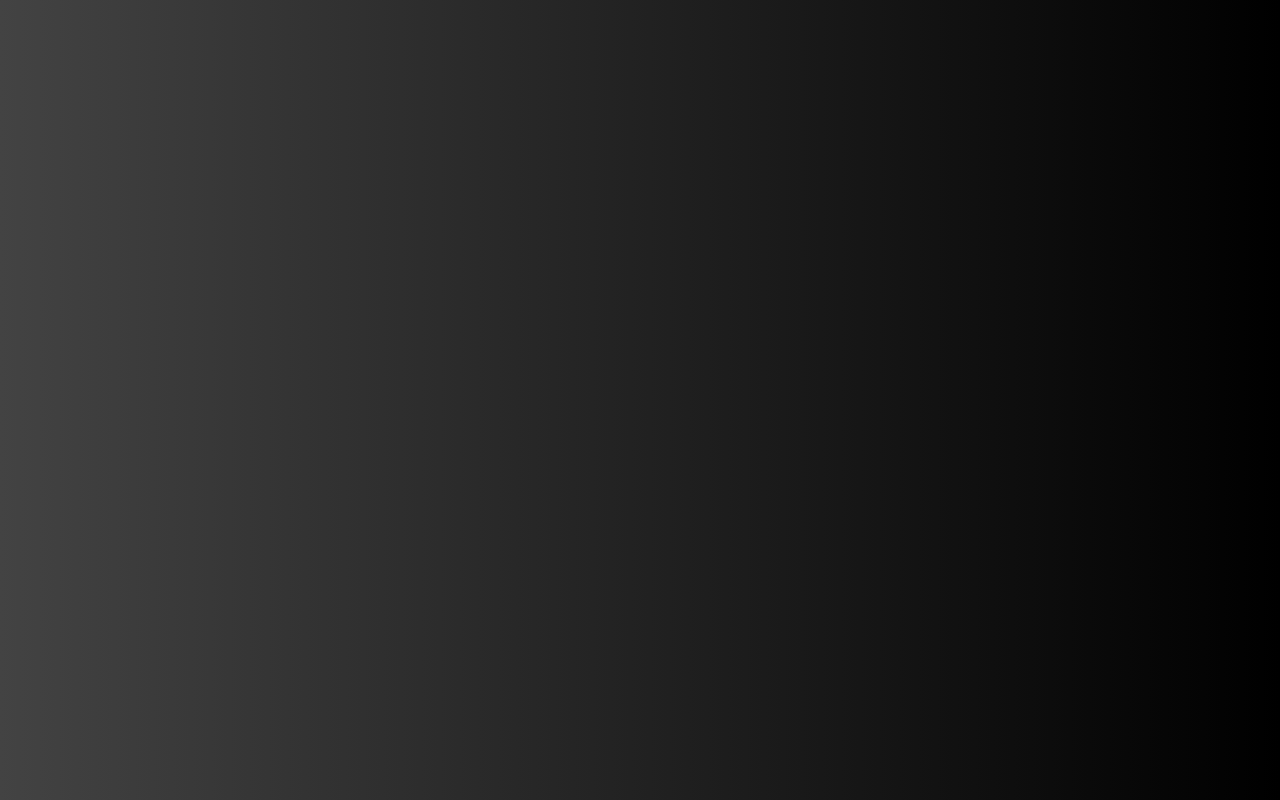
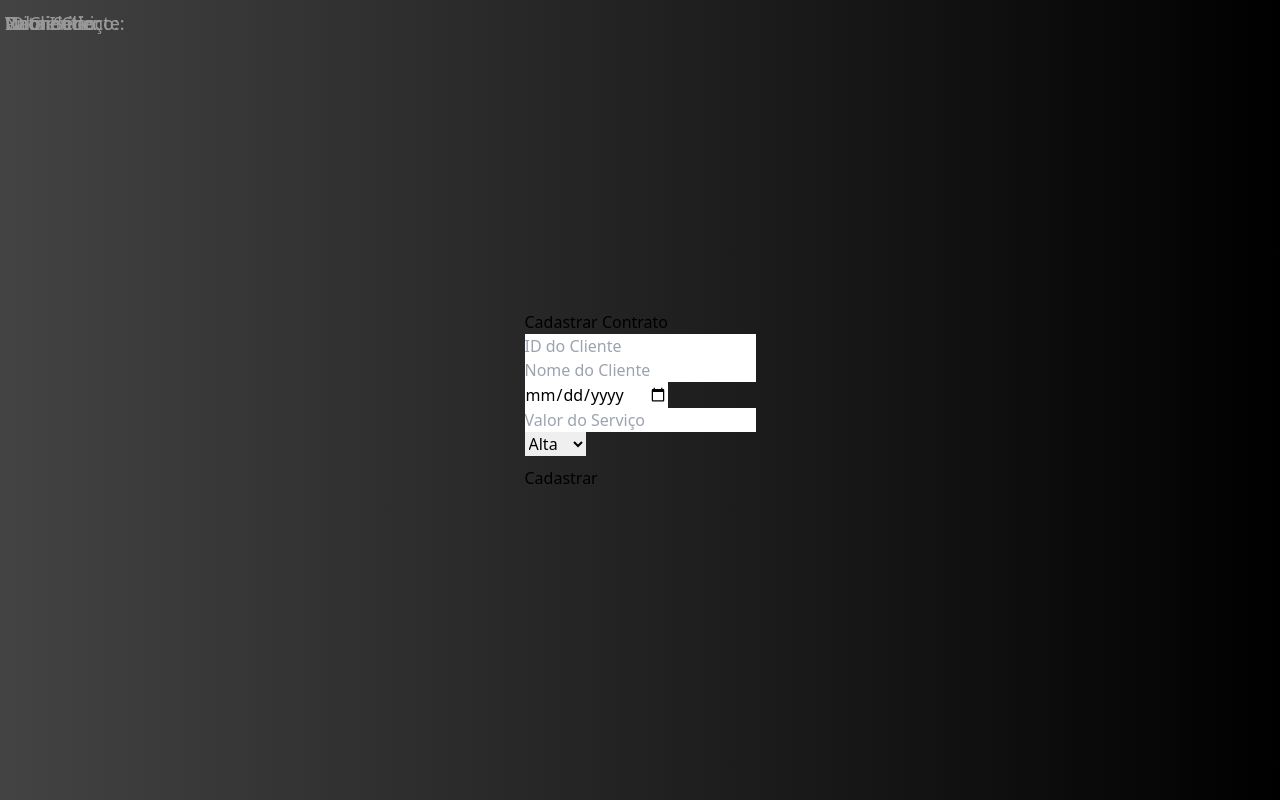
Before and after one commit to Josejr3103/Planilha-Certa-Front-End, a React (Vite) app: page /contrato/cadastro in a window 1280 px wide. Before the commit this address had no page. Built offline with nearby package versions, Linux system fonts and the light colour scheme.

Commit message:
TB-Contrato

```diff
--- a/package.json
+++ b/package.json
@@ -23,11 +23,14 @@
     "@types/react": "^18.3.12",
     "@types/react-dom": "^18.3.1",
     "@vitejs/plugin-react": "^4.3.3",
+    "autoprefixer": "^10.4.20",
     "eslint": "^9.13.0",
     "eslint-plugin-react": "^7.37.2",
     "eslint-plugin-react-hooks": "^5.0.0",
     "eslint-plugin-react-refresh": "^0.4.14",
     "globals": "^15.11.0",
+    "postcss": "^8.4.49",
+    "tailwindcss": "^3.4.14",
     "vite": "^5.4.10"
   }
 }
--- a/src/App.jsx
+++ b/src/App.jsx
@@ -9,7 +9,9 @@ import DashboardPrincipal from './dashboards/DashboardPrincipal';
 import ConsultorForm from './components/ConsultorForm';
 import ConsultorList from './components/ConsultorList';
 import DashboardConsultor from './dashboards/DashboardConsultor';
-
+import ContratoList from './components/ContratoList';
+import ContratoForm from './components/ContratoForm';
+import DashboardContrato from './dashboards/DashboardContrato';
 function App() {
   return (
     <Router>
@@ -24,6 +26,11 @@ function App() {
           <Route path="/consultor/cadastro" element={<ConsultorForm />} />
           <Route path="/consultor/lista" element={<ConsultorList />} />
           <Route path="/dashboard/consultor" element={<DashboardConsultor />} />
+          <Route path="/dashboard/contrato" element={<DashboardContrato />} />
+          <Route path="/contrato/cadastro" element={<ContratoForm />} />
+          <Route path="/contrato/lista" element={<ContratoList />} />
+
+
         </Routes>
       </div>
     </Router>
--- a/src/components/ClienteForm.jsx
+++ b/src/components/ClienteForm.jsx
@@ -3,7 +3,7 @@ import { cadastrarClientePadrao, cadastrarClienteVip } from '../services/cliente
 
 function ClienteForm() {
   const [nome, setNome] = useState('');
-  const [categoria, setCategoria] = useState('Padrão');
+  const [categoria, setCategoria] = useState('');
   const [contato, setContato] = useState('');
 
   const handleCadastro = async (event) => {
@@ -29,6 +29,9 @@ function ClienteForm() {
 
   return (
     <div className='containere'>
+       <h1 className="text-3xl font-bold underline">
+      Hello world!
+    </h1>
       <form className="form" onSubmit={handleCadastro}>
         <p className="title">Cadastro de Cliente</p>
 
@@ -40,19 +43,14 @@ function ClienteForm() {
           onChange={(e) => setNome(e.target.value)}
         />
 
-        <input
-          className='inputs'
-          type="text"
-          placeholder="Contato"
-          value={contato}
-          onChange={(e) => setContato(e.target.value)}
-        />
+
 
         <select
           className='inputa'
           value={categoria}
           onChange={(e) => setCategoria(e.target.value)}
         >
+          <option value="">Selecione</option>
           <option value="Padrão">Padrão</option>
           <option value="Vip">Vip</option>
         </select>
--- a/src/components/ClienteList.jsx
+++ b/src/components/ClienteList.jsx
@@ -123,6 +123,7 @@ function ClienteList() {
                       value={categoriaEditada}
                       onChange={(e) => setCategoriaEditada(e.target.value)}
                     >
+                      <option value="">Selecione</option>
                       <option value="Padrão">Padrão</option>
                       <option value="Vip">Vip</option>
                     </select>
--- a/src/components/ConsultorForm.jsx
+++ b/src/components/ConsultorForm.jsx
@@ -19,7 +19,7 @@ const ConsultorForm = () => {
     try {
       if (especializacao === "Financeiro") {
         await cadastrarConsultorFinanceiro(consultor);
-      } else if (especializacao === "Gestao") {
+      } else if (especializacao === "Gestão") {
         await cadastrarConsultorGestao(consultor);
       } else if (especializacao === "TI") {
         await cadastrarConsultorTI(consultor);
@@ -54,7 +54,7 @@ const ConsultorForm = () => {
             value={especializacao}
             onChange={(e) => setEspecializacao(e.target.value)}
           >
-
+            <option value="">Selecione</option>
             <option value="Financeiro">Financeiro</option>
             <option value="Gestão">Gestão</option>
             <option value="TI">TI</option>
--- /dev/null
+++ b/src/components/ContratoForm.jsx
@@ -0,0 +1,126 @@
+import React, { useState } from 'react';
+
+function ContratoForm() {
+  const [contrato, setContrato] = useState({
+    idCliente: '',
+    nomeCliente: '',
+    dataInicio: '',
+    valorServico: '',
+    desconto: '',
+    prioridadeAtendimento: 'alta',
+  });
+
+  const handleChange = (e) => {
+    const { name, value } = e.target;
+    setContrato((prevContrato) => ({
+      ...prevContrato,
+      [name]: value,
+    }));
+  };
+
+  const handleSubmit = async (e) => {
+    e.preventDefault();
+    const apiUrl =
+      contrato.prioridadeAtendimento === 'alta'
+        ? 'http://localhost:8080/api/contratos/alta'
+        : 'http://localhost:8080/api/contratos/baixa';
+
+    try {
+      const response = await fetch(apiUrl, {
+        method: 'POST',
+        headers: {
+          'Content-Type': 'application/json',
+        },
+        body: JSON.stringify({
+          idCliente: contrato.idCliente,
+          nomeCliente: contrato.nomeCliente,
+          dataInicio: contrato.dataInicio,
+          valorServico: parseFloat(contrato.valorServico),
+          desconto: parseFloat(contrato.desconto),
+          prioridadeAtendimento: contrato.prioridadeAtendimento,
+        }),
+      });
+      if (response.ok) {
+        alert('Contrato cadastrado com sucesso!');
+        setContrato({
+          idCliente: '',
+          nomeCliente: '',
+          dataInicio: '',
+          valorServico: '',
+          desconto: '',
+          prioridadeAtendimento: 'alta',
+        });
+      } else {
+        alert('Erro ao cadastrar contrato.');
+      }
+    } catch (error) {
+      console.error('Erro ao conectar com o backend:', error);
+    }
+  };
+
+  return (
+    <form onSubmit={handleSubmit}>
+      <h2>Cadastrar Contrato</h2>
+      <div>
+        <label>ID Cliente:</label>
+        <input
+        placeholder='ID do Cliente'
+          type="number"
+          name="idCliente"
+          value={contrato.idCliente}
+          onChange={handleChange}
+          required
+        />
+      </div>
+      <div>
+        <label>Nome Cliente:</label>
+        <input
+        placeholder='Nome do Cliente'
+          type="text"
+          name="nomeCliente"
+          value={contrato.nomeCliente}
+          onChange={handleChange}
+          required
+        />
+      </div>
+      <div>
+        <label>Data Início:</label>
+        <input
+        placeholder='Data de início'
+          type="date"
+          name="dataInicio"
+          value={contrato.dataInicio}
+          onChange={handleChange}
+          required
+        />
+      </div>
+      <div>
+        <label>Valor Serviço:</label>
+        <input
+        placeholder='Valor do Serviço'
+          type="number"
+          name="valorServico"
+          value={contrato.valorServico}
+          onChange={handleChange}
+          required
+        />
+      </div>
+
+      <div>
+        <label>Prioridade:</label>
+        <select
+
+          name="prioridadeAtendimento"
+          value={contrato.prioridadeAtendimento}
+          onChange={handleChange}
+        >
+          <option value="alta">Alta</option>
+          <option value="baixa">Baixa</option>
+        </select>
+      </div>
+      <button type="submit">Cadastrar</button>
+    </form>
+  );
+}
+
+export default ContratoForm;
--- /dev/null
+++ b/src/components/ContratoList.jsx
@@ -0,0 +1,59 @@
+import React, { useEffect, useState } from 'react';
+
+function ContratoList() {
+  const [contratos, setContratos] = useState([]);
+
+  const fetchContratos = async () => {
+    try {
+      const response = await fetch('http://localhost:8080/api/contratos');
+      const data = await response.json();
+      setContratos(data);
+    } catch (error) {
+      console.error('Erro ao buscar contratos:', error);
+    }
+  };
+
+  useEffect(() => {
+    fetchContratos();
+  }, []);
+
+  const handleDelete = async (idContrato) => {
+    try {
+      const response = await fetch(`http://localhost:8080/api/contratos/${idContrato}`, {
+        method: 'DELETE',
+      });
+      if (response.ok) {
+        alert('Contrato excluído com sucesso!');
+        fetchContratos(); // Atualiza a lista
+      } else {
+        alert('Erro ao excluir contrato.');
+      }
+    } catch (error) {
+      console.error('Erro ao excluir contrato:', error);
+    }
+  };
+
+  return (
+    <div>
+      <h2>Lista de Contratos</h2>
+      <ul>
+        {contratos.length === 0 ? (
+          <li>Nenhum contrato encontrado.</li>
+        ) : (
+          contratos.map((contrato) => (
+            <li key={contrato.idContrato}>
+              <p>
+                <strong>ID:</strong> {contrato.idContrato} -{' '}
+                <strong>Nome:</strong> {contrato.nomeCliente} -{' '}
+                <strong>Valor Líquido:</strong> {contrato.valorLiquido}
+              </p>
+              <button onClick={() => handleDelete(contrato.idContrato)}>Excluir</button>
+            </li>
+          ))
+        )}
+      </ul>
+    </div>
+  );
+}
+
+export default ContratoList;
--- /dev/null
+++ b/src/dashboards/DashboardContrato.jsx
@@ -0,0 +1,26 @@
+import { useNavigate } from "react-router-dom"
+
+
+function DashboardContrato(){
+
+    const navigate = useNavigate();
+
+    const handleContratoForm = () => {
+        navigate("/contrato/cadastro");
+    };
+
+    const handleContratoList = () => {
+        navigate("/contrato/lista");
+    };
+
+    return(
+        <>
+        <div>
+<button onClick={handleContratoForm}>Cadastro</button>
+<br /><br />
+<button onClick={handleContratoList}>Lista</button>
+
+        </div>
+        </>
+    )
+}export default DashboardContrato;
--- a/src/dashboards/DashboardPrincipal.jsx
+++ b/src/dashboards/DashboardPrincipal.jsx
@@ -15,7 +15,9 @@ function DashboardPrincipal() {
     const handleDashboardConsultor= () => {
         navigate("/dashboard/consultor");
     }
-
+     const handleDashboardContrato=()=>{
+        navigate("/dashboard/contrato")
+     }
 
 
 
@@ -36,6 +38,11 @@ function DashboardPrincipal() {
     <div class="blob"></div>
 </div>
 
+<div class="card">
+      <div onClick={handleDashboardContrato}class="bg"> <img  className="fotografia" src={consultor} alt="Cadastro de Clientes" srcset="" /></div>
+    <div class="blob"></div>
+</div>
+
 
 
             </div>
--- a/src/index.css
+++ b/src/index.css
@@ -0,0 +1,3 @@
+@tailwind base;
+@tailwind components;
+@tailwind utilities;
```
Also changed, not shown: src/services/ContratoService.js (added, +54 -0 lines), 1 other file (tests, documents, lock files or other folders).
